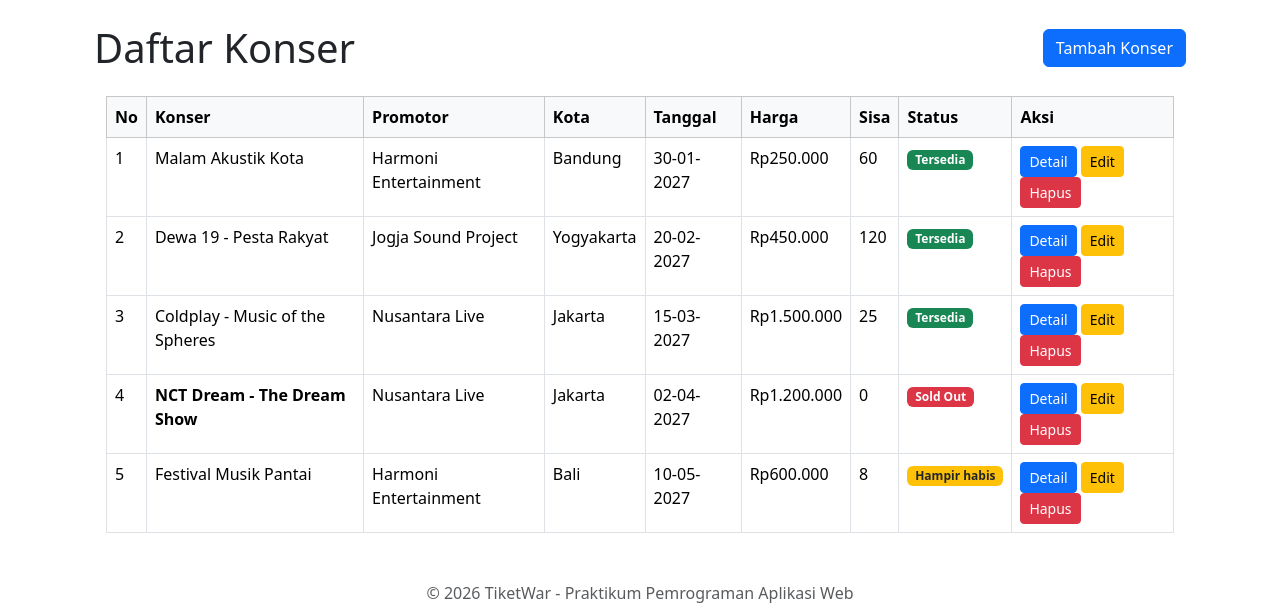
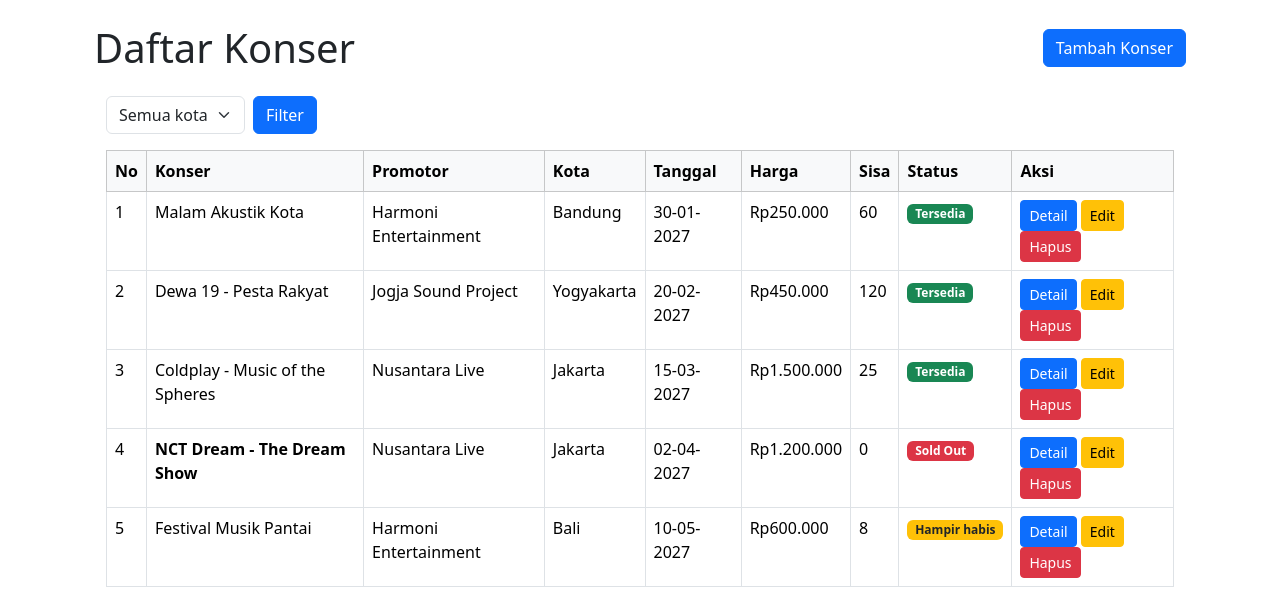
Before and after one commit to joanvino/GD6_2928, a Laravel app: page /konser in a window 1280 px wide. Shown: the part 56-659 px from the top of the page. Run offline with Laravel 12, Linux system fonts and the light colour scheme; data comes from the database, SQL or seed files in the repository.

Commit message:
Membuat Filter konser per kota

```diff
--- a/tiketwar/app/Http/Controllers/KonserController.php
+++ b/tiketwar/app/Http/Controllers/KonserController.php
@@ -10,10 +10,15 @@ use Illuminate\View\View;
 
 class KonserController extends Controller
 {
-    public function index(): View
+    public function index(Request $request): View
     {
-        $daftarKonser = Konser::with('promotor')->orderBy('tanggal')->get();
-        return view('konser', compact('daftarKonser'));
+        $daftarKonser = Konser::with('promotor')
+            ->when($request->query('kota'), fn ($query, $kota) => $query->where('kota', $kota))
+            ->orderBy('tanggal')->get();
+
+        $daftarKota = Konser::select('kota')->distinct()->orderBy('kota')->pluck('kota');
+
+        return view('konser', compact('daftarKonser', 'daftarKota'));
     }
 
     public function show($id): View
--- a/tiketwar/resources/views/konser.blade.php
+++ b/tiketwar/resources/views/konser.blade.php
@@ -9,6 +9,21 @@
         <a href="{{ route('konser.create') }}" class="btn btn-primary">Tambah Konser</a>
     </div>
     <div class="container mt-4">
+        <form method="GET" action="{{ route('konser.index') }}" class="row g-2 mb-3">
+            <div class="col-auto">
+                <select name="kota" class="form-select">
+                    <option value="">Semua kota</option>
+                    @foreach ($daftarKota as $kota)
+                        <option value="{{ $kota }}" @selected(request('kota') == $kota)>
+                            {{ $kota }}
+                        </option>
+                    @endforeach
+                </select>
+            </div>
+            <div class="col-auto">
+                <button type="submit" class="btn btn-primary">Filter</button>
+            </div>
+</form>
     <table class="table table-bordered">
         <thead class="table-light">
             <tr>
```
